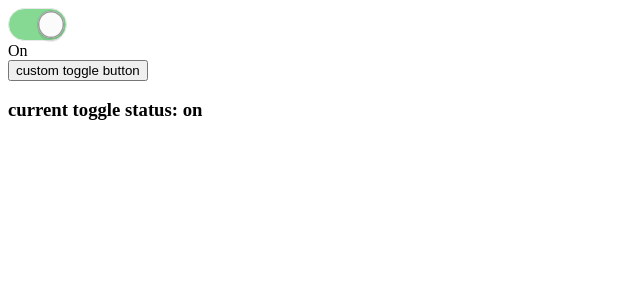
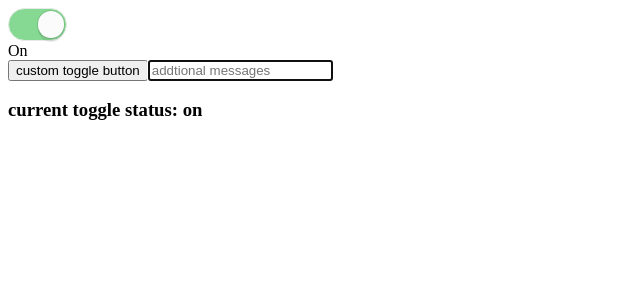
Before and after one commit to haoliangwu/advanced-vue-component-patterns, a Vue app: page / in a window 1280 px wide. Both pictures are taken after a click on the button 37 px from the left and 24 px from the top of the page. Shown: the top 300 px of the page, without its empty margins (0-640 px from the left). Built offline with nearby package versions, Linux system fonts and the light colour scheme.

Commit message:
[ADD] part-5 handle element and component reference with $refs

```diff
--- a/src/App.vue
+++ b/src/App.vue
@@ -5,7 +5,7 @@
         <toggle-button></toggle-button>
         <toggle-on>On</toggle-on>
         <toggle-off>Off</toggle-off>
-        <custom-button :on="status.on" :toggle="toggle"></custom-button>
+        <custom-button ref="customButton" :on="status.on" :toggle="toggle"></custom-button>
         <custom-status-indicator :on="status.on"></custom-status-indicator>
       </template>
     </toggle>
@@ -32,8 +32,9 @@ export default {
   },
   methods: {
     onToggle(on) {
+      if (on) this.$refs.customButton.focus();
       console.log("toggle", on);
-    },
+    }
   }
 };
 </script>
--- a/src/components/CustomButton.vue
+++ b/src/components/CustomButton.vue
@@ -1,7 +1,10 @@
 <template>
-  <button class="toggle-on" @click="onClick">
+  <div>
+    <button class="toggle-on" @click="onClick">
 	  custom toggle button
-  </button>
+    </button>
+    <input v-if="on" ref="input" type="text" placeholder="addtional messages">
+  </div>
 </template>
 <script>
 export default {
@@ -13,6 +16,15 @@ export default {
     toggle: Function
   },
   methods: {
+    focus() {
+      /* comment out will result in error:
+          Cannot read property 'focus' of undefined"
+      */
+      // this.$refs.input.focus()
+      this.$nextTick(function() {
+        this.$refs.input.focus();
+      });
+    },
     onClick() {
       this.$emit("toggle", this.on);
       this.toggle();
```
Also changed, not shown: package.json (+2 -5 lines).
